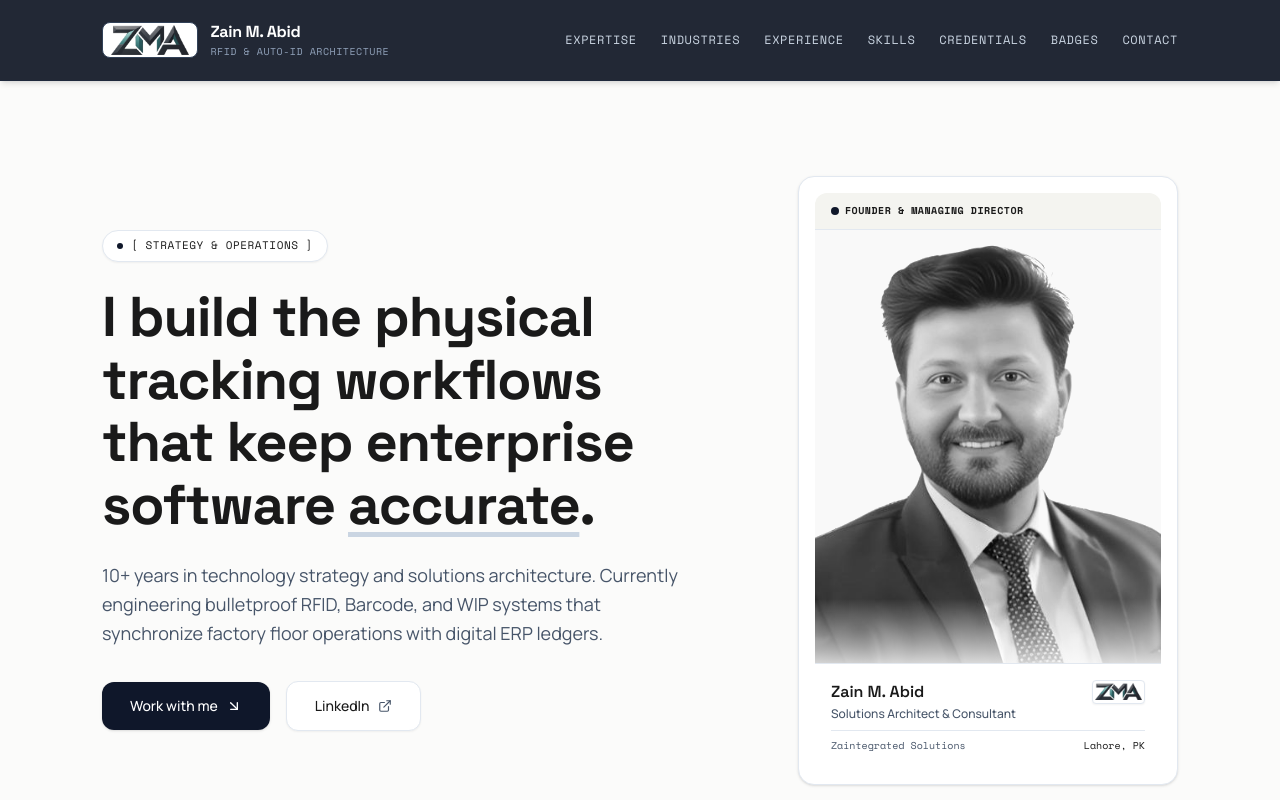
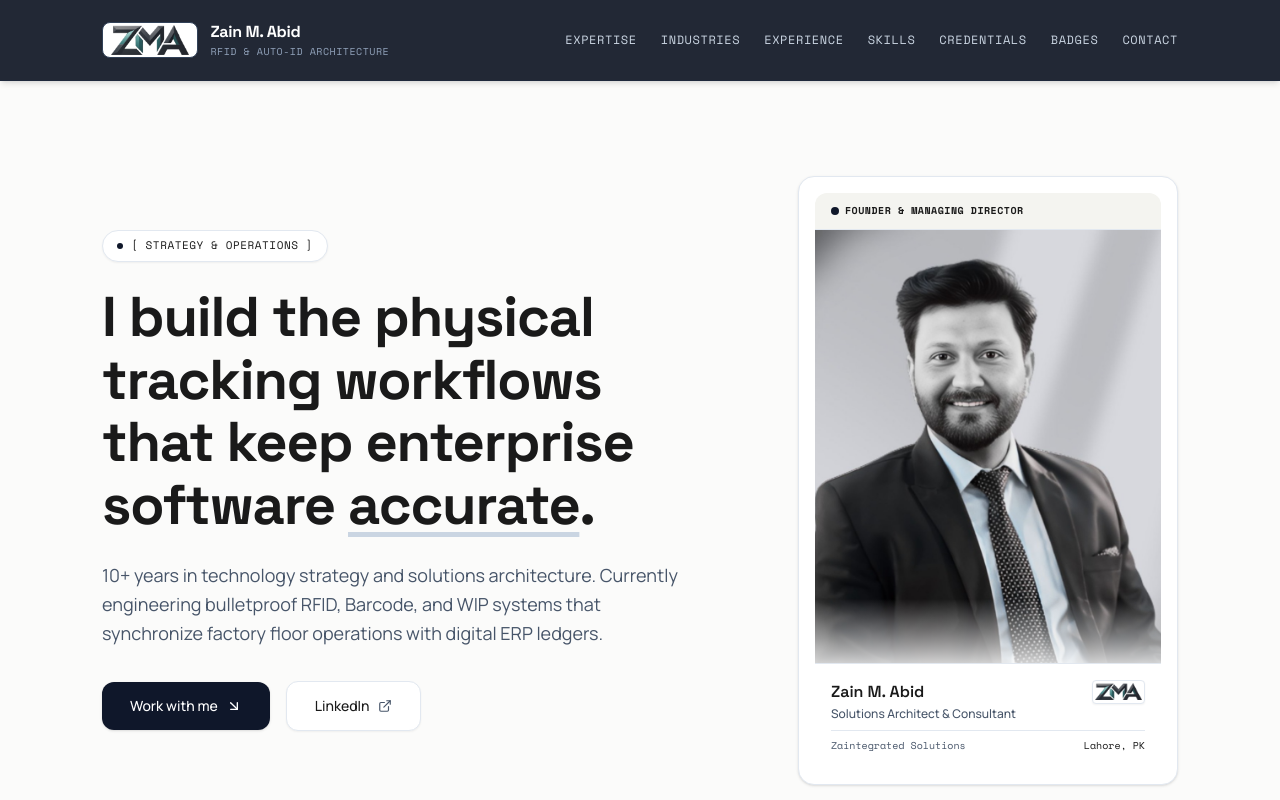
Before and after one commit to zainmabid/myportfolio, a React (Vite) app: page / in a window 1280 px wide. Shown: the top 800 px of the page. Built offline with nearby package versions, Linux system fonts and the light colour scheme.

Commit message:
feat(hero): integrate high-res studio BnW portrait with smooth cross-fade to full color on hover

```diff
--- a/src/components/Hero.tsx
+++ b/src/components/Hero.tsx
@@ -117,10 +117,18 @@ export const Hero: React.FC = () => {
 
                 {/* High-contrast, Professional Portrait (Black & White by default, Full Color on hover) */}
                 <div className="relative aspect-[4/5] overflow-hidden bg-slate-100">
+                  {/* Studio Black & White Portrait (Default) */}
                   <img
-                    src={person.avatar || '/zain-portrait.jpg'}
+                    src="/zain-portrait-bw.jpg"
                     alt={person.name}
-                    className="w-full h-full object-cover object-top filter grayscale brightness-110 contrast-[0.95] group-hover:grayscale-0 group-hover:brightness-100 group-hover:contrast-100 transition-all duration-700 ease-out group-hover:scale-102"
+                    className="w-full h-full object-cover object-top transition-transform duration-700 ease-out group-hover:scale-102"
+                    loading="eager"
+                  />
+                  {/* Studio Full Color Portrait (Smoothly reveals on Hover) */}
+                  <img
+                    src="/zain-portrait.jpg"
+                    alt={`${person.name} Color Portrait`}
+                    className="absolute inset-0 w-full h-full object-cover object-top opacity-0 transition-all duration-700 ease-out group-hover:opacity-100 group-hover:scale-102"
                     loading="eager"
                   />
                   {/* Soft subtle bottom gradient to blend into card surface */}
```
Also changed, not shown: public/zain-portrait-bw.jpg (added), public/zain-portrait.jpg.
